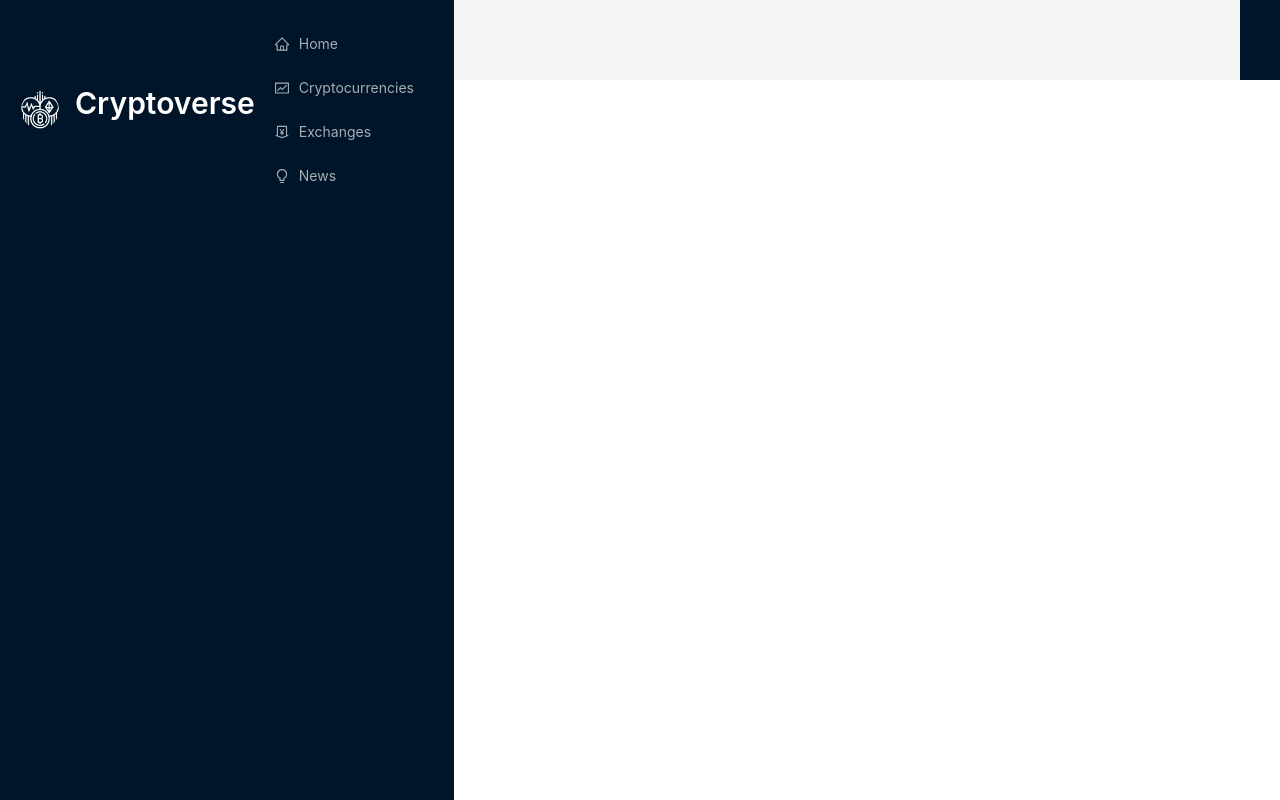
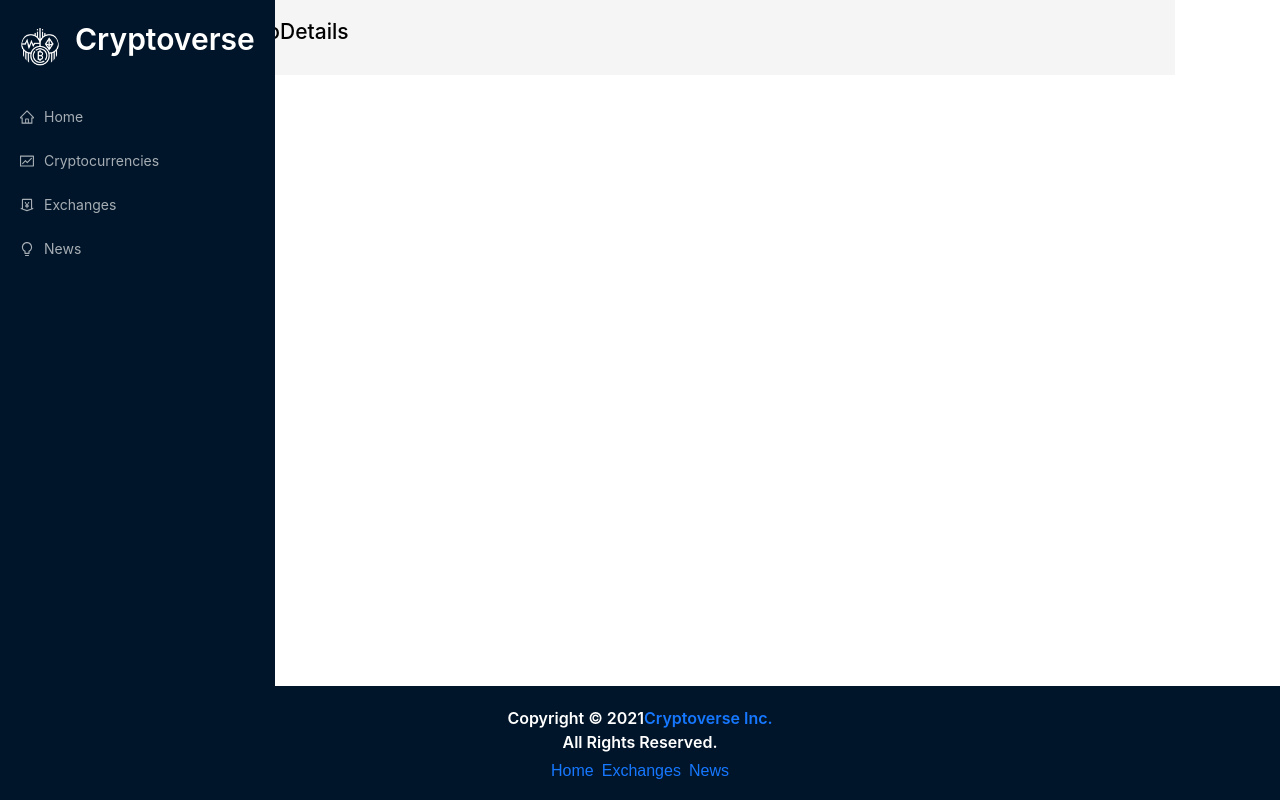
Before and after one commit to muhammad-adil/cryptocurrency-app-react-redux-toolkit, a React (Create React App) app: page /crypto/1 in a window 1280 px wide. Built offline with nearby package versions, Linux system fonts and the light colour scheme.

Commit message:
Basic layout work complete with routing

```diff
--- a/src/App.css
+++ b/src/App.css
@@ -1,8 +1,7 @@
-
-:root{
-    --text-primary:#000;
-    --bgPrimary:#fff;
-   --bgSecondary: #F9F9F9;
+:root {
+  --text-primary: #000;
+  --bgPrimary: #fff;
+  --bgSecondary: #f9f9f9;
   --pink: #0071bd;
   --light-blue: #e6f7ff;
   --border: #d9d9d9;
@@ -13,52 +12,66 @@
   padding: 0;
   box-sizing: border-box;
 }
+/*  */
+html,
+body {
+  height: 100%;
+  margin: 0;
+}
 
-a:hover{
+.app {
+  display: flex;
+  flex: 1;
+  /* flex-direction: column;  */
+  min-height: 100vh;
+  overflow: hidden;
+}
+
+.main {
+  flex: 0.8;
+  width: 100%;
+}
+
+/*  */
+
+a:hover {
   color: var(--pink) !important;
 }
 
-.app{
-    display: flex;
-    overflow: hidden;
-}
-
-.navbar{
-    flex: 0.2;
+.navbar {
+  flex: 0.115;
   background-color: rgb(0, 21, 41);
 }
 
-.main{
-    flex: 0.8;
-    width: 100%;
-
-}
-.routes{
+.routes {
   padding: 20px;
 }
-.nav-container{
+
+.nav-container {
   position: fixed;
   left: 0;
-    margin: 10px;
   height: 100vh;
   margin: 0px;
   background-color: rgb(0, 21, 41);
 }
 
-.logo-container{
+.logo-container {
   background-color: #001529;
   display: flex;
   padding: 20px;
   align-items: center;
   width: 100%;
 }
-.logo{
-    margin:0 0 0 15px;
+
+.logo {
+  margin: 0 0 0 15px;
 }
-.logo a{
+
+.logo a {
   color: white;
 }
-.menu-control-container{
+
+.menu-control-container {
   display: none !important;
   position: absolute !important;
   right: 10px !important;
@@ -68,77 +81,77 @@ a:hover{
   border: none !important;
 }
 
-.loader{
+.loader {
   height: 81vh;
   display: flex;
   justify-content: center;
   align-items: center;
 }
 
-@media screen and (max-width:1300px){
-    .main{
+@media screen and (max-width: 1300px) {
+  .main {
     margin-left: 50px;
   }
 }
 
-@media screen and (max-width:1170px){
-    .main{
+@media screen and (max-width: 1170px) {
+  .main {
     margin-left: 50px;
   }
 }
 
-@media screen and (max-width:1000px){
-    .main{
+@media screen and (max-width: 1000px) {
+  .main {
     margin-left: 100px;
   }
 }
 
-@media screen and (max-width:800px){
-    .app{
+@media screen and (max-width: 800px) {
+  .app {
     flex-direction: column;
     overflow: hidden;
   }
 
-    .navbar{
+  .navbar {
     flex: 1;
   }
 
-    .main{
+  .main {
     flex: 1;
     margin-top: 90px;
     margin-left: 0px;
     margin-right: 10px;
   }
 
-    .nav-container{
+  .nav-container {
     height: 8vh;
-        position:fixed;
+    position: fixed;
     width: 100%;
     z-index: 100;
     background-color: var(--bgSecondary);
   }
 
-    .menu-control-container{
+  .menu-control-container {
     display: block !important;
   }
 
-    .ant-menu{
+  .ant-menu {
     position: absolute;
     right: 0px;
   }
-    .home-title{
+  .home-title {
     font-size: 1.4rem !important;
   }
-    .show-more{
+  .show-more {
     font-size: 1.3rem !important;
   }
 }
 
-.coin-detail-container{
+.coin-detail-container {
   margin: 30px;
 }
 
-.coin-heading-container{
+.coin-heading-container {
   display: flex;
   justify-content: center;
   align-items: center;
@@ -149,97 +162,96 @@ a:hover{
   gap: 10px;
 }
 
-.coin-heading-container .coin-name{
+.coin-heading-container .coin-name {
   font-weight: 900;
   color: var(--pink);
 }
 
-.coin-heading-container p{
+.coin-heading-container p {
   font-size: 1rem;
   opacity: 0.9;
   margin-bottom: 20px;
 }
 
-.stats-container{
+.stats-container {
   display: flex;
   justify-content: space-between;
   align-items: center;
   gap: 40px;
 }
 
-.stats-container h2{
+.stats-container h2 {
   font-weight: 700;
   font-size: 1.4rem;
   margin-top: 20px;
   color: var(--pink);
 }
 
-.coin-details-heading{
+.coin-details-heading {
   font-weight: 700 !important;
   margin-top: 20px !important;
   color: var(--pink) !important;
 }
 
-.coin-stats{
+.coin-stats {
   display: flex;
   justify-content: space-between;
   border-bottom: 1px solid var(--border);
   font-size: 1rem;
   opacity: 0.9;
   padding: 20px;
-
 }
 
-.coin-stats-name{
+.coin-stats-name {
   display: flex;
   gap: 10px;
   font-size: 1rem;
 }
 
-.stats{
+.stats {
   font-weight: 800;
 }
 
-.coin-value-statistics-heading p{
+.coin-value-statistics-heading p {
   font-size: 1rem;
   opacity: 0.9;
 }
 
-.coin-desc-link{
+.coin-desc-link {
   display: flex;
   gap: 40px;
   margin-top: 40px;
   padding-top: 20px;
 }
 
-.coin-desc-link h2{
+.coin-desc-link h2 {
   font-weight: 700;
   color: var(--pink);
 }
 
-.coin-desc-link p{
+.coin-desc-link p {
   font-size: 1rem;
   opacity: 0.9;
 }
 
-.coin-desc-link a{
+.coin-desc-link a {
   color: var(--pink);
 }
 
-.coin-desc-link h3{
+.coin-desc-link h3 {
   font-weight: 700;
 }
 
-.coin-desc{
+.coin-desc {
   flex: 0.5;
 }
 
-.coin-links{
+.coin-links {
   padding: 0px 20px;
   flex: 0.5;
 }
 
-.coin-link{
+.coin-link {
   display: flex;
   justify-content: space-between;
   align-items: center;
@@ -247,125 +259,126 @@ a:hover{
   padding: 20px;
 }
 
-.link-name{
+.link-name {
   text-transform: capitalize;
   font-size: 1rem;
 }
 
-.coin-link a{
+.coin-link a {
   color: var(--pink);
   font-weight: 700;
   font-size: 1rem;
 }
 
-.coin-link:hover, .coin-stats:hover{
+.coin-link:hover,
+.coin-stats:hover {
   background-color: var(--bgSecondary);
 }
 
-@media screen and (max-width:1000px){
-    .stats-container{
+@media screen and (max-width: 1000px) {
+  .stats-container {
     flex-direction: column;
   }
-    .coin-desc-link{
+  .coin-desc-link {
     flex-direction: column;
   }
-    .stats-container h2{
+  .stats-container h2 {
     margin-top: 0px;
   }
 }
 
-@media screen and (max-width: 500px){
-    .coin-links{
+@media screen and (max-width: 500px) {
+  .coin-links {
     padding: 0px;
   }
-    .coin-detail-container{
+  .coin-detail-container {
     margin: 0;
   }
 }
-@media screen and (max-width: 500px){
-    .heading{
+@media screen and (max-width: 500px) {
+  .heading {
     margin-top: 20px;
   }
 }
 
-.select-news{
+.select-news {
   width: 180px;
 }
-.news-card{
+.news-card {
   min-height: 300px !important;
 }
-.news-image-container{
+.news-image-container {
   display: flex !important;
   justify-content: space-between !important;
 }
-.news-title{
+.news-title {
   width: 70%;
 }
 
-.news-image-container .img{
-    width:100px;
-    height:100px;
+.news-image-container .img {
+  width: 100px;
+  height: 100px;
 }
-.news-card p{
+.news-card p {
   color: black;
   margin: 10px 0px !important;
 }
-.provider-container{
+.provider-container {
   display: flex;
   justify-content: space-between;
 }
-.provider-name{
+.provider-name {
   margin-left: 10px;
 }
 
-.chart-header{
+.chart-header {
   display: flex;
   justify-content: space-between;
   gap: 50px;
   color: #0071bd;
 }
-.chart-title{
+.chart-title {
   color: #0071bd !important;
 }
-.price-container{
+.price-container {
   display: flex !important;
   gap: 20px !important;
   align-items: center !important;
   flex-wrap: wrap !important;
 }
-.price-change{
+.price-change {
   font-weight: 900 !important;
 }
-.current-price{
+.current-price {
   margin-top: 0px !important;
   font-weight: 900 !important;
 }
-.home-heading-container{
+.home-heading-container {
   display: flex;
   justify-content: space-between;
   align-items: center;
   margin-top: 40px;
 }
-.show-more{
+.show-more {
   margin-top: 0px !important;
 }
-.exchange-image{
+.exchange-image {
   margin: 0px 10px !important;
 }
-.search-crypto{
+.search-crypto {
   margin: 20px auto 30px auto;
   width: 250px;
 }
-.crypto-card-container{
+.crypto-card-container {
   min-height: 65vh !important;
 }
-.crypto-card{
+.crypto-card {
   min-width: 250px;
 }
-.crypto-card .crypto-image{
-    width:35px;
+.crypto-card .crypto-image {
+  width: 35px;
 }
-.select-timeperiod{
+.select-timeperiod {
   width: 200px !important;
   margin-top: 20px !important;
 }
@@ -376,4 +389,9 @@ width: 70%;
   flex-direction: column;
   padding: 20px;
   align-items: center;
+  flex-shrink: 0;
+  position: absolute;
+  bottom: 0;
+  right: 0;
+  width: 100%;
 }
--- a/src/App.js
+++ b/src/App.js
@@ -1,8 +1,15 @@
 import React from "react";
 import { Routes, Route, Link } from "react-router-dom"; // Replace Switch with Routes
-import { Layout } from "antd";
+import { Layout, Typography, Space } from "antd";
 // import "antd/dist/antd.css";
-import { Navbar, Homepage } from "./components/index.tsx";
+import {
+  Navbar,
+  Homepage,
+  Exchanges,
+  Cryptocurrencies,
+  CryptoDetails,
+  News,
+} from "./components/index.tsx";
 import "./App.css";
 
 const App = () => {
@@ -14,25 +21,33 @@ const App = () => {
       {/* main section */}
       <div className="main">
         <Layout>
-          {/* left section */}
           <div className="routes">
             <Routes>
-              <Route path="/" element={<Homepage />} /> {/* Use element prop instead */}
-              {/* <Route path="/exchanges" element={<Exchanges />} />
-              <Route path="/cryptocurrencies" element={<Cryptocurrencies />} />
-              <Route path="/crypto/:coinId" element={<CryptoDetails />} /> */}
-            </Routes>
-          </div>
-          {/* right section */}
-          <div className="routes">
-            {/* You can optionally put Routes here if you have right section routes */}
-            <Routes>
-              {/* <Route path="/news" element={<News />} /> */}
+              <Route exact path="/" element={<Homepage />} />
+              <Route exact path="/exchanges" element={<Exchanges />} />
+              <Route exact path="/cryptocurrencies" element={<Cryptocurrencies />} />
+              <Route exact path="/crypto/:coinId" element={<CryptoDetails />} />
+              {/* News */}
+              <Route exact path="/news" element={<News />} />
             </Routes>
           </div>
         </Layout>
+        <div className="footer">
+          <Typography.Title
+            level={5}
+            style={{ color: "white", textAlign: "center" }}
+          >
+            Copyright © 2021
+            <Link to="/">Cryptoverse Inc.</Link> <br />
+            All Rights Reserved.
+          </Typography.Title>
+          <Space>
+            <Link to="/">Home</Link>
+            <Link to="/exchanges">Exchanges</Link>
+            <Link to="/news">News</Link>
+          </Space>
+        </div>
       </div>
-      <div className="footer"></div>
     </div>
   );
 };
--- /dev/null
+++ b/src/components/CryptoDetails.tsx
@@ -0,0 +1,11 @@
+import React from 'react'
+
+const CryptoDetails = () => {
+  return (
+    <div>
+      <h2>CryptoDetails</h2>
+    </div>
+  )
+}
+
+export default CryptoDetails
--- /dev/null
+++ b/src/components/Cryptocurrencies.tsx
@@ -0,0 +1,11 @@
+import React from 'react'
+
+const Cryptocurrencies = () => {
+  return (
+    <div>
+      <h2>Cryptocurrencies</h2>
+    </div>
+  )
+}
+
+export default Cryptocurrencies
--- /dev/null
+++ b/src/components/Exchanges.tsx
@@ -0,0 +1,11 @@
+import React from 'react'
+
+const Exchanges = () => {
+  return (
+    <div>
+      <h2>Exchanges</h2>
+    </div>
+  )
+}
+
+export default Exchanges
--- a/src/components/Navbar.tsx
+++ b/src/components/Navbar.tsx
@@ -18,17 +18,17 @@ const items: MenuProps["items"] = [
     key: "home",
   },
   {
-    label: <Link to="/">Cryptocurrencies</Link>,
+    label: <Link to="/cryptocurrencies">Cryptocurrencies</Link>,
     icon: <FundOutlined />,
     key: "cryptocurrencies",
   },
   {
-    label: <Link to="/">Exchanges</Link>,
+    label: <Link to="/exchanges">Exchanges</Link>,
     icon: <MoneyCollectOutlined />,
     key: "exchanges",
   },
   {
-    label: <Link to="/">News</Link>,
+    label: <Link to="/news">News</Link>,
     icon: <BulbOutlined />,
     key: "news",
   },
@@ -42,13 +42,11 @@ const Navbar = () => (
         <Link to="/">Cryptoverse</Link>
       </Typography.Title>
 
-      <Button className="menu-control-container">
+      {/* <Button className="menu-control-container">
         <MenuOutlined />
-      </Button>
-
-      <Menu mode="vertical" theme="dark" items={items} />
-
+      </Button> */}
     </div>
+    <Menu mode="vertical" theme="dark" items={items} />
   </div>
 );
 export default Navbar;
--- /dev/null
+++ b/src/components/News.tsx
@@ -0,0 +1,11 @@
+import React from 'react'
+
+const News = () => {
+  return (
+    <div>
+      <h2>News</h2>
+    </div>
+  )
+}
+
+export default News
--- a/src/components/index.tsx
+++ b/src/components/index.tsx
@@ -1,2 +1,6 @@
 export { default as Navbar } from './Navbar.tsx';
 export { default as Homepage } from './Homepage.tsx';
+export { default as Exchanges } from './Exchanges.tsx';
+export { default as Cryptocurrencies } from './Cryptocurrencies.tsx';
+export { default as CryptoDetails } from './CryptoDetails.tsx';
+export { default as News } from './News.tsx';
```
Also changed, not shown: src/index.tsx (+6 -4 lines). Lines whose indentation alone changed are shown as unchanged.
